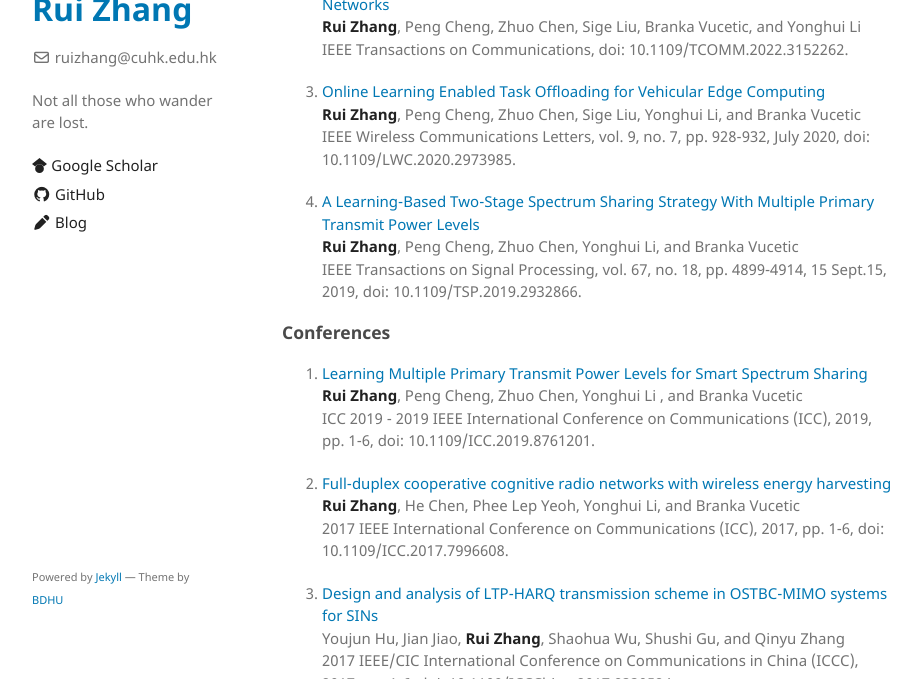
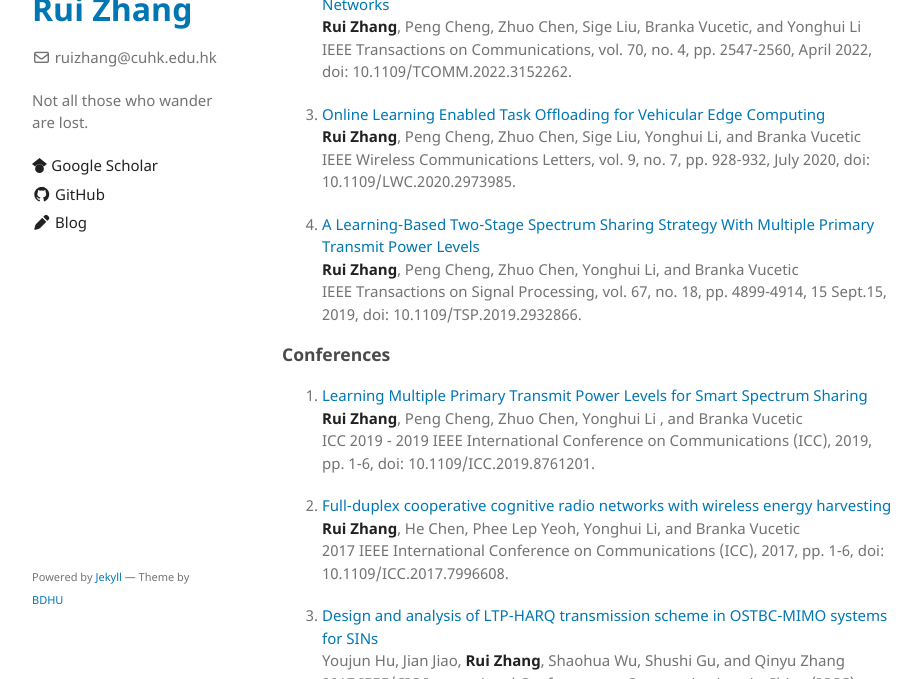
Before and after one commit to zhrrygh/zhrrygh.github.io, a Jekyll site: the page built from index.md, in a window 1280 px wide and 900 px high, scrolled down 413 px, cut to the strip 221-900 px from the top of the window. Shown: the whole strip, without its empty margins (178-1099 px from the left). Built offline with Jekyll 4.4.1, drawn with Linux system fonts in a browser that asks for light colours.

Commit message:
Update index.md

```diff
--- a/index.md
+++ b/index.md
@@ -26,7 +26,7 @@ arXiv preprint arXiv:2202.03152 (2022).
 
 2. [Calibrated Bandit Learning for Decentralized Task Offloading in Ultra-Dense Networks](https://ieeexplore.ieee.org/abstract/document/9715074?casa_token=oHjZaEumGLcAAAAA:hyuB2pyiOZkI4IK_btJJqWAI2OZiR197AqLJy04RDApz47fv1ES61KpTlcNB8tF6arebAu63) \
 **Rui Zhang**, Peng Cheng, Zhuo Chen, Sige Liu, Branka Vucetic, and Yonghui Li \
-IEEE Transactions on Communications, doi: 10.1109/TCOMM.2022.3152262.
+IEEE Transactions on Communications, vol. 70, no. 4, pp. 2547-2560, April 2022, doi: 10.1109/TCOMM.2022.3152262.
 
 3. [Online Learning Enabled Task Offloading for Vehicular Edge Computing](https://ieeexplore.ieee.org/abstract/document/8999589) \
 **Rui Zhang**, Peng Cheng, Zhuo Chen, Sige Liu, Yonghui Li, and Branka Vucetic \
```
